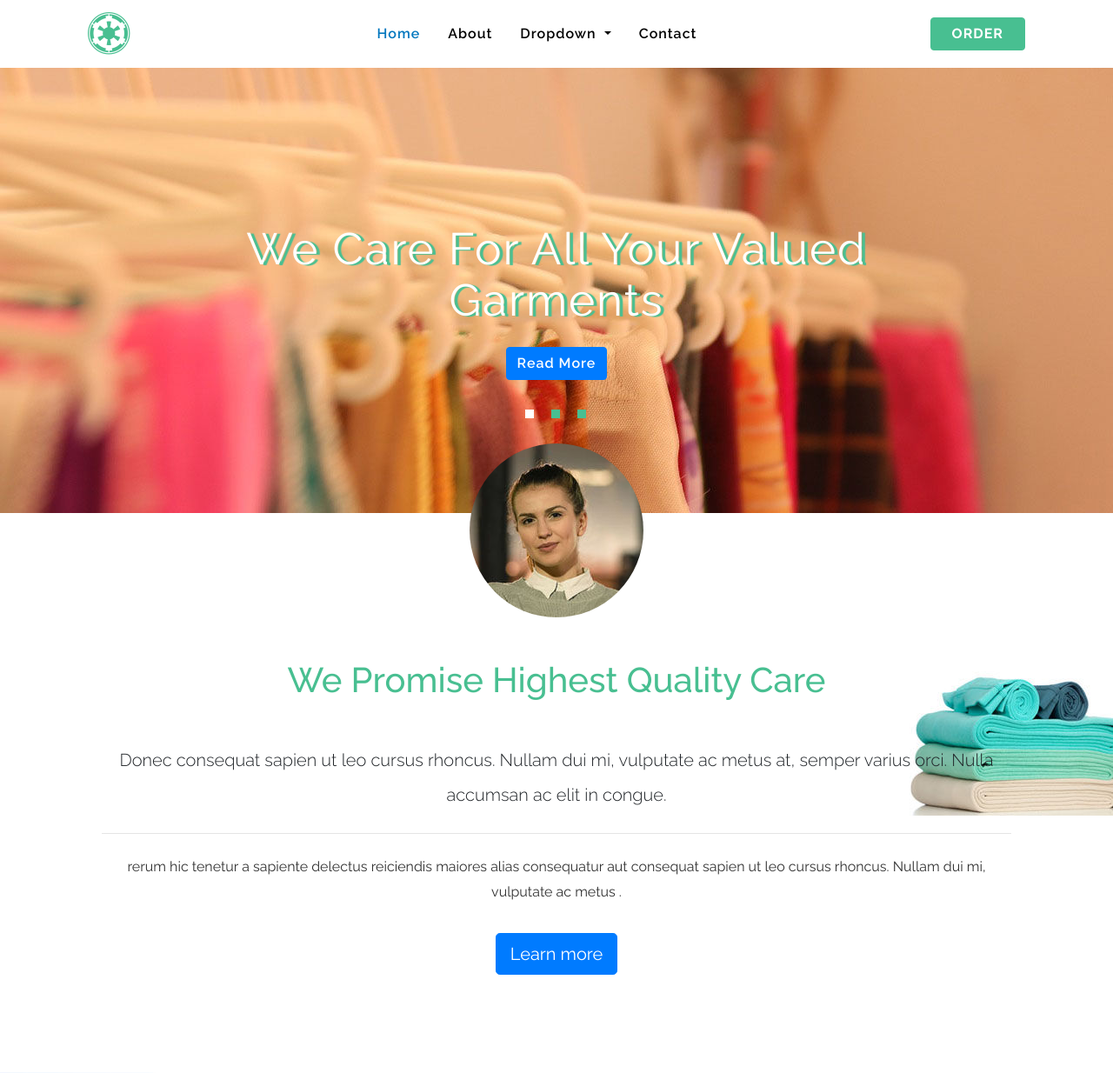
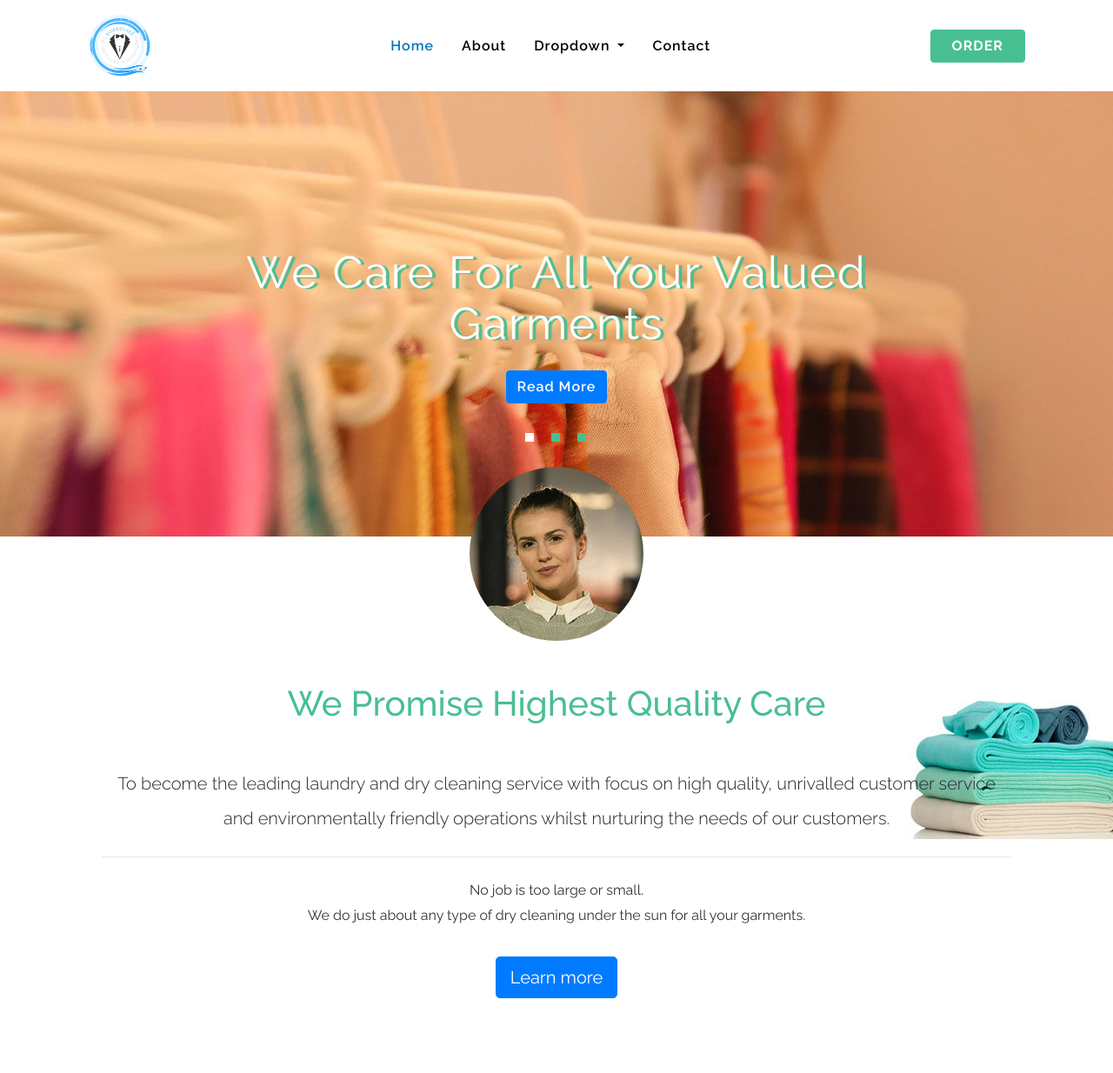
Before and after one commit to Bilal-Abbas/laundry, a Rails app: page / in a window 1280 px wide. Shown: the top 1234 px of the page at 87% size. Run offline with Rails 7, Linux system fonts and the light colour scheme; style sheets or scripts are compiled from the project's sources; some libraries are stand-ins or nearby versions.

Commit message:
update in ui for logo and textual changes

```diff
--- /dev/null
+++ b/app/assets/stylesheets/custom.css
@@ -0,0 +1,4 @@
+.header-logo{
+  max-width: 80px;
+  max-height: 80px;
+}
--- a/app/views/home/index.html.erb
+++ b/app/views/home/index.html.erb
@@ -18,7 +18,7 @@
           </li>
           <li>
             <div class="slider-info">
-              <h3 class="text-capitalize">we offer the best laundry services</h3>
+              <h3 class="text-capitalize">we offer the best dry clean services</h3>
               <a class="btn btn-primary  mt-4 text-capitalize scroll" href="#about" role="button">read more</a>
             </div>
           </li>
@@ -34,11 +34,10 @@
     <div class="jumbotron text-center pt-0">
       <img src="/assets/about.jpg" alt="" class="img-fluid rounded-circle">
       <h1 class="ab-title my-5">We Promise Highest Quality Care</h1>
-      <h2 class="lead">Donec consequat sapien ut leo cursus rhoncus. Nullam dui mi, vulputate ac metus at, semper varius orci. Nulla accumsan
-        ac elit in congue.</h2>
+      <h2 class="lead">To become the leading laundry and dry cleaning service with focus on high quality, unrivalled customer service and environmentally friendly operations whilst nurturing the needs of our customers.</h2>
       <hr class="my-4">
-      <p>rerum hic tenetur a sapiente delectus reiciendis maiores alias consequatur aut consequat sapien ut leo cursus rhoncus.
-        Nullam dui mi, vulputate ac metus .</p>
+      <p>No job is too large or small.<br/>
+      We do just about any type of dry cleaning under the sun for all your garments.</p>
       <p class="lead">
         <a class="btn btn-primary btn-lg mt-3 scroll" href="#services" role="button">Learn more</a>
       </p>
@@ -81,7 +80,7 @@
 <section class="agile_stats text-center py-5">
   <div class="container pt-sm-5">
     <div class="stats_agile mb-sm-5 mb-3">
-      <h3 class="stat-title text-capitalize pb-md-5 pb-4">let us do your laundry</h3>
+      <h3 class="stat-title text-capitalize pb-md-5 pb-4">let us do your dry clean</h3>
     </div>
     <div class="row">
       <div class="col-lg-3 col-md-6">
@@ -535,7 +534,7 @@
 <section class="wthree-row py-sm-5 py-3 slide-bg bg-dark">
   <div class="container py-md-5 py-3">
     <div class="py-lg-5 bg-pricemain">
-      <h3 class="agile-title text-capitalize text-white">go laundry!</h3>
+      <h3 class="agile-title text-capitalize text-white">go dry clean!</h3>
       <span class="w3-line"></span>
       <h5 class="agile-title text-capitalize pt-4">trust us, we save your time.</h5>
       <p class="text-light py-sm-4 py-2">Aliquam ac est vel nisl condimentum interdum vel eget enim. Curabitur mattis orci sed leo mattis, nec maximus nibh faucibus.
@@ -585,8 +584,8 @@
     </div>
     <!-- copyright -->
     <div class="cpy-right text-center pt-5">
-      <p>© 2018 Go Laundry. All rights reserved | Design by
-        <a href="http://w3layouts.com"> W3layouts.</a>
+      <p>© 2018 Go Dry Clean. All rights reserved | Design by
+        <a href="https://bilalabbas.000webhostapp.com/" target="_blank"> Bilal Abbas.</a>
       </p>
     </div>
     <!-- //copyright -->
@@ -598,7 +597,7 @@
   <div class="modal-dialog" role="document">
     <div class="modal-content">
       <div class="modal-header">
-        <h5 class="modal-title text-capitalize" id="exampleModalLabel1">order your laundry</h5>
+        <h5 class="modal-title text-capitalize" id="exampleModalLabel1">order your dry clean</h5>
         <button type="button" class="close" data-dismiss="modal" aria-label="Close">
           <span aria-hidden="true">&times;</span>
         </button>
@@ -651,7 +650,7 @@
           </div>
 
           <div class="right-w3l">
-            <input type="submit" class="form-control" value="pick my laundry">
+            <input type="submit" class="form-control" value="pick my dry clean">
           </div>
         </form>
 
--- a/app/views/layouts/application.html.erb
+++ b/app/views/layouts/application.html.erb
@@ -1,7 +1,7 @@
 <!DOCTYPE html>
 <html lang="zxx">
   <head>
-    <title>Laundry</title>
+    <title>Quick Silver Professional Dry Cleaners</title>
     <meta name="viewport" content="width=device-width, initial-scale=1">
     <meta charset="utf-8">
     <meta name="keywords" content="Go Laundry Responsive web template, Bootstrap Web Templates, Flat Web Templates, Android Compatible web template,
--- a/app/views/layouts/partials/_header.html.erb
+++ b/app/views/layouts/partials/_header.html.erb
@@ -1,7 +1,7 @@
 <header>
   <div class="container">
     <nav class="navbar navbar-expand-lg navbar-light">
-      <%= link_to('<i class="fab fa-empire"></i>'.html_safe, root_path, class: "navbar-brand", method: "get") %>
+      <%= link_to('<img src="/assets/logo.jpeg" class="header-logo">'.html_safe, root_path, class: "navbar-brand", method: "get") %>
       <%# <a class="navbar-brand" href="index.html">
         <i class="fab fa-empire"></i>
       </a> %>
```
Also changed, not shown: app/assets/images/logo.jpeg (added).
